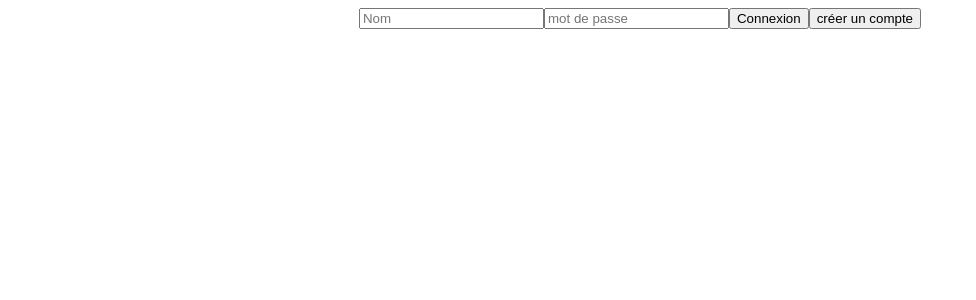
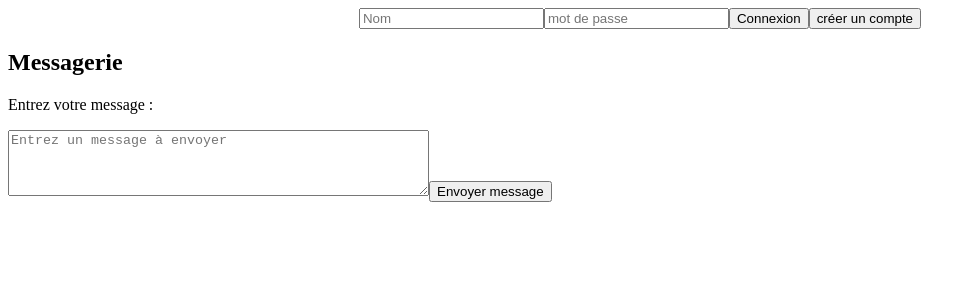
Before and after one commit to Norazu/Projet_Programmation_S4, a React (Create React App) app: page / in a window 1280 px wide. Shown: the top 300 px of the page, without its empty margins (0-976 px from the left). Built offline with nearby package versions, Linux system fonts and the light colour scheme; no server answers.

Commit message:
messagerie pas fonctionnelle

```diff
--- /dev/null
+++ b/src/Chat.js
@@ -0,0 +1,28 @@
+import "./App.css";
+import io from "socket.io-client";
+import { useEffect, useState } from "react";
+
+const socket = io.connect("http://localhost:3001");
+
+function Chat(){
+    function sendMessage(){
+        let message = document.getElementById('messages').value;
+        socket.emit('mess',message);
+     }
+     socket.on('messagerie', data => {
+        var messagerie = document.getElementById('messageAffiche');
+        var message = document.createElement('p');
+        message.innerText = data;
+        messagerie.appendChild(message);
+     })
+    return(
+    <div className="Chat">
+    <h2>Messagerie</h2>
+        <p><label for="messages">Entrez votre message : </label></p>
+        <textarea id="messages" name="messages" rows="4" cols="50" placeholder="Entrez un message à envoyer"></textarea>
+        <button type = "button" onclick={sendMessage}> Envoyer message</button>
+        <div id='messageAffiche'></div>
+        </div>
+        )
+    }
+export default Chat;
--- a/src/index.js
+++ b/src/index.js
@@ -1,12 +1,14 @@
 import React from 'react';
 import ReactDOM from 'react-dom/client';
 import App from './App';
+import Chat from './Chat';
 import reportWebVitals from './reportWebVitals';
 
 const root = ReactDOM.createRoot(document.getElementById('root'));
 root.render(
   <React.StrictMode>
     <App />
+    <Chat/>
   </React.StrictMode>
 );
 
```
Also changed, not shown: 1 other file (tests, documents, lock files or other folders).
